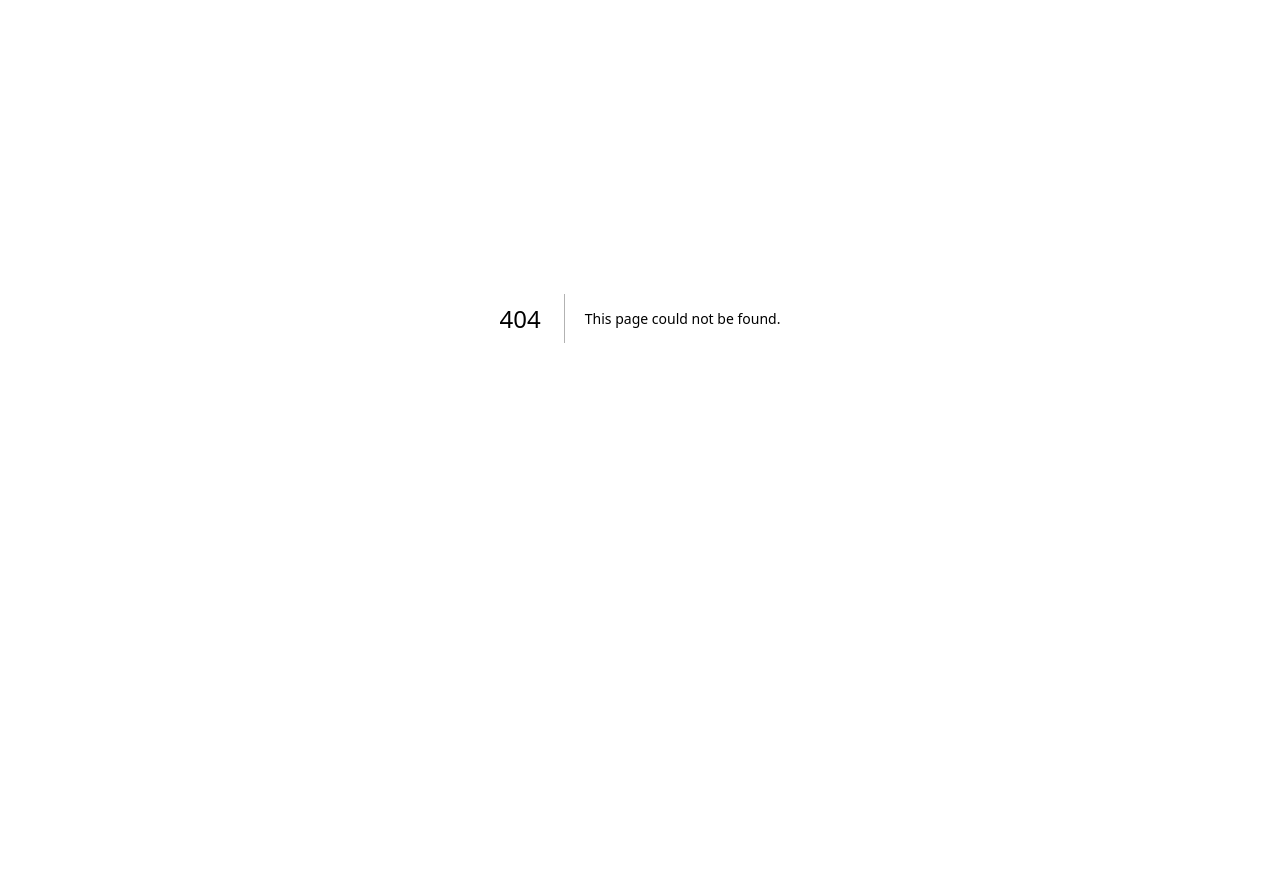
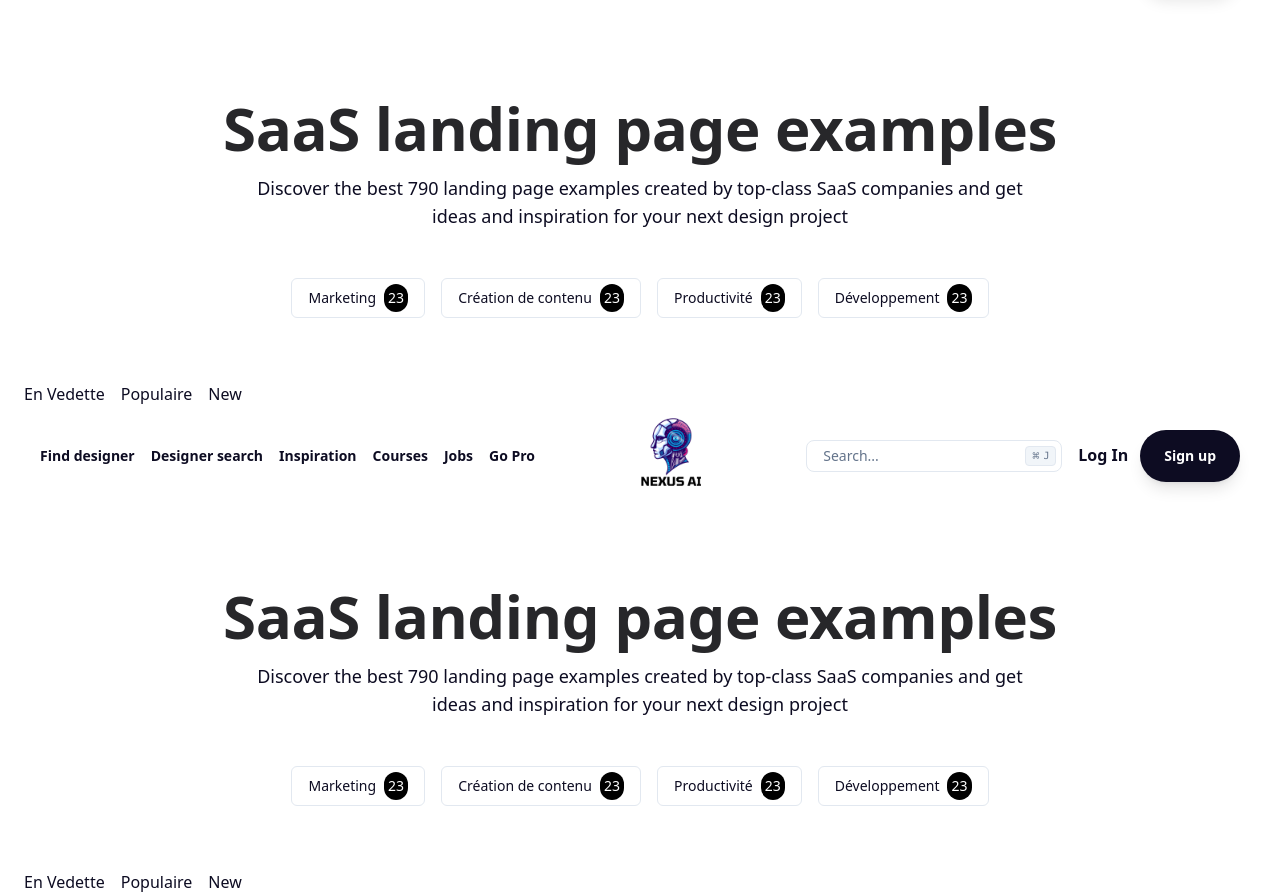
Before and after one commit to mouhamedhanne/Dock-AI, a Next.js app: page /home in a window 1280 px wide. Before the commit this address had no page. Shown: the part 82-976 px from the top of the page. Before the commit the page ends 800 px from the top, so only its background shows below. Built offline with nearby package versions, Linux system fonts and the light colour scheme.

Commit message:
Optimize performance

```diff
--- /dev/null
+++ b/app/home/layout.tsx
@@ -0,0 +1,27 @@
+import Link from "next/link";
+import Header from "@/app/components/Header";
+import Herotop from "@/app/components/Herotop";
+
+export default function Layout({ children }: any) {
+  return (
+    <div>
+      <Header />
+
+      <div className="px-6 ">
+        <Herotop />
+      </div>
+      <div className="flex space-x-4 px-6">
+        <div>
+          <Link href="home/vedette">En Vedette</Link>
+        </div>
+        <div>
+          <Link href="home/popular">Populaire</Link>
+        </div>
+        <div>
+          <Link href="/">New</Link>
+        </div>
+      </div>
+      {children}
+    </div>
+  );
+}
--- /dev/null
+++ b/app/home/page.tsx
@@ -0,0 +1,26 @@
+import Header from "@/app/components/Header";
+import Herotop from "@/app/components/Herotop";
+import Link from "next/link";
+
+export default function page() {
+  return (
+    <div>
+      <Header />
+
+      <div className="px-6 ">
+        <Herotop />
+      </div>
+      <div className="flex space-x-4 px-6">
+        <div>
+          <Link href="home/vedette">En Vedette</Link>
+        </div>
+        <div>
+          <Link href="home/popular">Populaire</Link>
+        </div>
+        <div>
+          <Link href="/">New</Link>
+        </div>
+      </div>
+    </div>
+  );
+}
--- /dev/null
+++ b/app/home/popular/page.tsx
@@ -0,0 +1,7 @@
+export default function page() {
+    return(
+        <div>
+            <h1>This is popular</h1>
+        </div>
+    )
+}
--- /dev/null
+++ b/app/home/vedette/page.tsx
@@ -0,0 +1,7 @@
+export default function page() {
+  return (
+    <div>
+      <h1>This is vedette</h1>
+    </div>
+  );
+}
--- /dev/null
+++ b/app/marketplace/layout.tsx
@@ -0,0 +1,22 @@
+import Link from "next/link";
+
+export default function Layout({ children }: any) {
+  return (
+    <div>
+      <div className="flex space-x-4">
+        <div>
+          <Link href="/vedette">En Vedette</Link>
+        </div>
+        <div>
+          <Link href="marketplace/popular">Populaire</Link>
+        </div>
+        <div>
+          <Link href="/">New</Link>
+        </div>
+      </div>
+      {children}
+    </div>
+  );
+}
+
+//{ children: React.ReactNode }
--- a/app/page.tsx
+++ b/app/page.tsx
@@ -1,5 +1,19 @@
-import Header from "./components/Header";
-import Herotop from "./components/Herotop";
+import HomePage from "@/app/home/page";
+
+export default function Home() {
+  return (
+    <main className="">
+      <HomePage />
+    </main>
+  );
+}
+
+{
+  /**
+import Header from "@/app/components/Header";
+import Herotop from "@/app/components/Herotop";
+
+//import Layout from "./marketplace/layout";
 
 export default function Home() {
   return (
@@ -7,7 +21,10 @@ export default function Home() {
       <Header />
       <div className="px-6 ">
         <Herotop />
+
       </div>
     </main>
   );
 }
+ */
+}
--- a/components/Search.tsx
+++ b/components/Search.tsx
@@ -113,15 +113,27 @@ export function SearchHero() {
         <div className="flex justify-center space-x-4">
           <Button variant="ghost" className="border border-input">
             Marketing
+            <span className="ml-2 p-[4px] bg-black text-white font-bol rounded-full">
+              23
+            </span>
           </Button>
           <Button variant="ghost" className="border border-input">
-            Photos et videos
+            Création de contenu
+            <span className="ml-2 p-[4px] bg-black text-white font-bol rounded-full">
+              23
+            </span>
           </Button>
           <Button variant="ghost" className="border border-input">
-            Copywriting
+            Productivité
+            <span className="ml-2 p-[4px] bg-black text-white font-bol rounded-full">
+              23
+            </span>
           </Button>
           <Button variant="ghost" className="border border-input">
-            Design
+            Développement
+            <span className="ml-2 p-[4px] bg-black text-white font-bol rounded-full">
+              23
+            </span>
           </Button>
         </div>
       </div>
```
